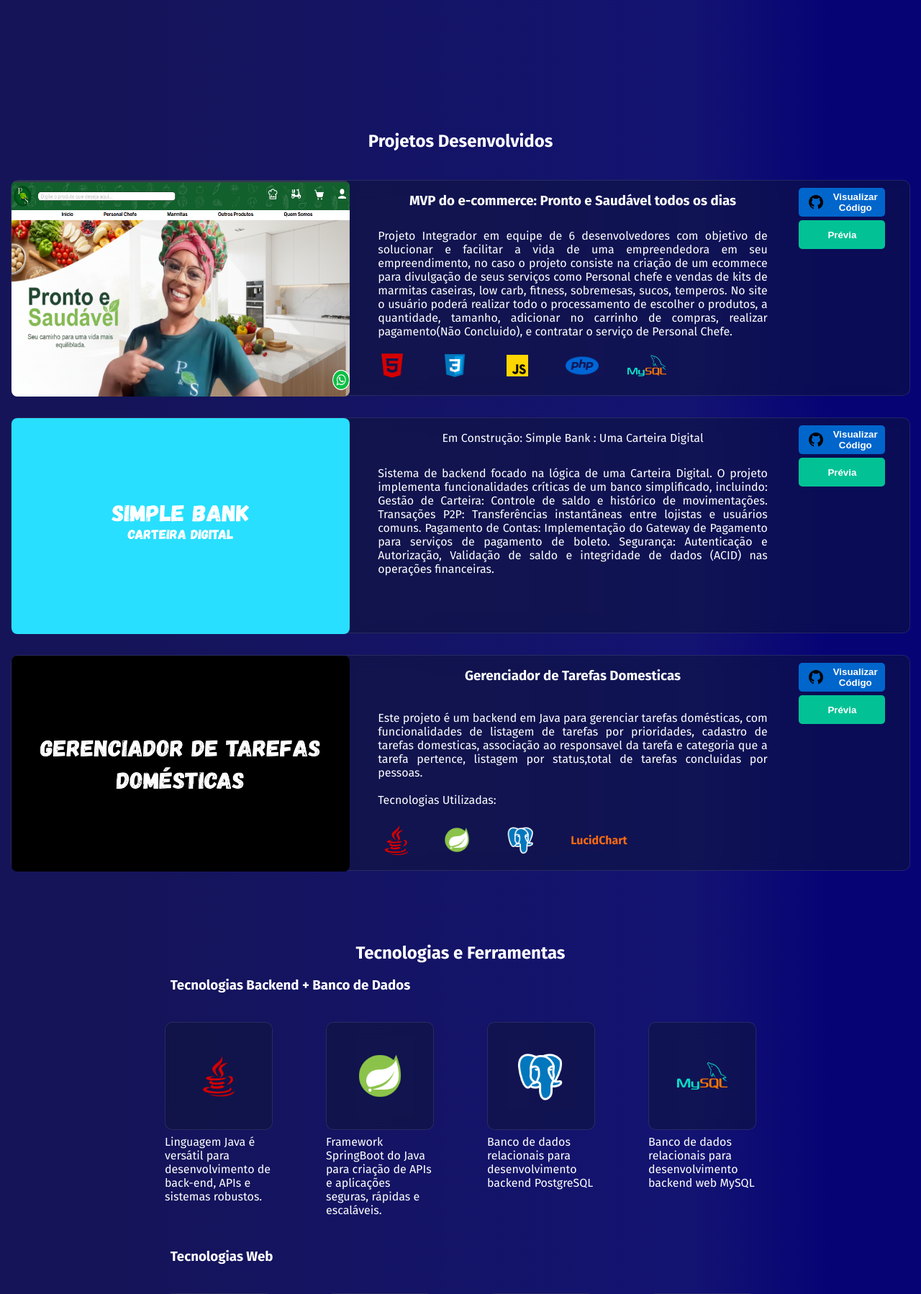
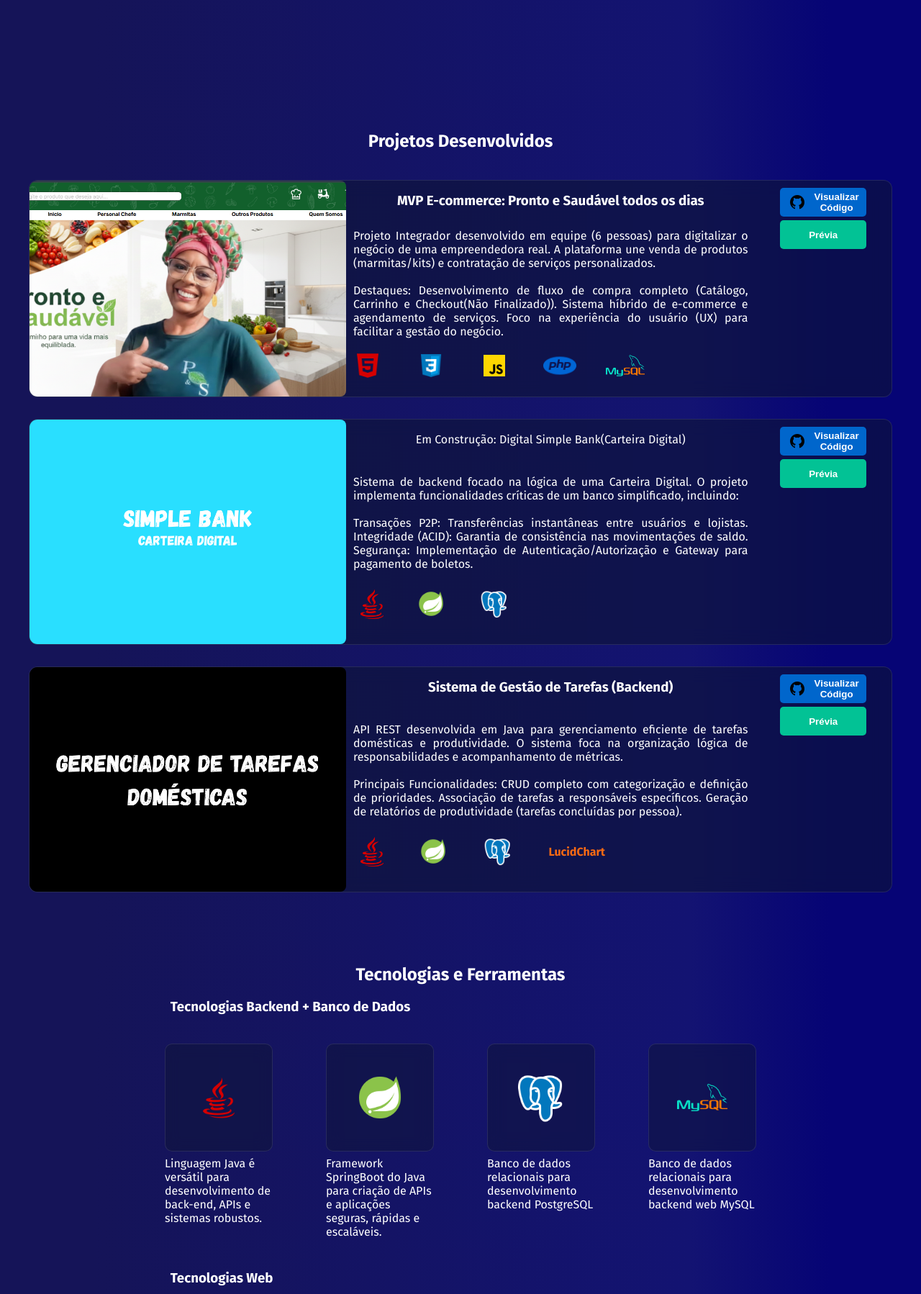
Before and after one commit to PedroHenriqueph7/meu_portfolio, a PHP site: page / in a window 1280 px wide. Shown: the part 685-2483 px from the top of the page at 72% size. Run offline with PHP 8.4, Linux system fonts and the light colour scheme.

Commit message:
feat: Implementar Download de curriculo sessao sobre mim, e atualizar informações do curriculo

```diff
--- a/css/style.css
+++ b/css/style.css
@@ -155,22 +155,23 @@ p {
 #article1 {
     order: 1;
 }
+
 .article_projetos {
+    /* Mágica do Flexbox */
+    display: flex;
+    flex-direction: row; /* Imagem ao lado do conteúdo */
+    align-items: stretch;
 
-    display: grid;
-    grid-template-columns: 2fr 3fr;
-    margin: 0px 15px;
-
-    height: 300px;
-
-     background-color: rgba(14, 20, 54, 0.5);
-
-  /* Desfoque no que está atrás do card */
-  backdrop-filter: blur(10px);
-
-  /* Uma borda sutil ajuda a definir o card */
-  border: 1px solid rgba(255, 255, 255, 0.1);
-  border-radius: 10px; /* Seu border-radius */
+    /* Limites e Visual */
+    width: 100%;
+    max-width: 1200px;
+    margin: 0 auto;
+    background-color: rgba(14, 20, 54, 0.6); /* Um pouco mais escuro para leitura */
+    backdrop-filter: blur(12px);
+    border: 1px solid rgba(255, 255, 255, 0.1);
+    border-radius: 12px;
+    overflow: hidden; /* Garante bordas redondas na imagem */
+    transition: transform 0.3s ease, box-shadow 0.3s ease;
 }
 
 .article_projetos:hover {
@@ -182,7 +183,17 @@ p {
 }
 
 .fundo_imagem_projeto {
-    height: 300px;
+    /* Tamanho fixo da área da imagem no Desktop */
+    flex: 0 0 440px; /* Não cresce, não encolhe, base 400px */
+    margin: 0;
+    position: relative; /* Para garantir comportamento correto */
+}
+
+.imagem_projetos {
+    width: 100%;
+    height: 100%;
+    object-fit: cover; /* A imagem preenche tudo sem distorcer */
+    display: block;
 }
 
 .descricao_projeto {
@@ -217,6 +228,14 @@ p {
 }
 
 .tecnologiasp2 {
+    display: grid;
+    grid-template-columns: 1fr 1fr 1fr 1fr 1fr;
+    place-items: center start;
+    width: 80%;
+
+}
+
+.tecnologiasp3 {
     display: grid;
     grid-template-columns: 1fr 1fr 1fr 1fr 1fr;
     place-items: center start;
--- a/index.html
+++ b/index.html
@@ -69,7 +69,7 @@
 
                     <figure class="fundo_imagem_projeto">
 
-                        <img src="img/GerenciadorDomesticas.png" alt="Logo do Gerenciador de Tarefas Domésticas" width="470px" height="300px">
+                        <img src="img/GerenciadorDomesticas.png" alt="Logo do Gerenciador de Tarefas Domésticas" class="imagem_projetos">
 
                     </figure>
 
@@ -78,12 +78,15 @@
 
                         <div class="campo_texto">
                             <div class="titulo_projeto">
-                                <h3>Gerenciador de Tarefas Domesticas</h3>
+                                <h3>Sistema de Gestão de Tarefas (Backend)</h3>
                             </div>
 
                             <div class="texto_projeto">
-                                <p>Este projeto é um backend em Java para gerenciar tarefas domésticas, com funcionalidades de listagem de tarefas por prioridades, cadastro de tarefas domesticas, associação ao responsavel da tarefa e categoria que a tarefa pertence, listagem por status,total de tarefas concluidas por pessoas. <br><br>
-                                Tecnologias Utilizadas:</p>
+                                <p>API REST desenvolvida em Java para gerenciamento eficiente de tarefas domésticas e produtividade. O sistema foca na organização lógica de responsabilidades e acompanhamento de métricas. <br><br>
+                                Principais Funcionalidades:
+                                CRUD completo com categorização e definição de prioridades.
+                                Associação de tarefas a responsáveis específicos.
+                                Geração de relatórios de produtividade (tarefas concluídas por pessoa).</p>
                         </div>
 
                         <div class="tecnologias_projeto">
@@ -117,7 +120,7 @@
 
                     <figure class="fundo_imagem_projeto" >
 
-                        <img src="img/Captura de tela 2026-01-03 143332.png" alt="imagem do prototipo do projeto Pronto e Saudavel Todos os dias" height="300px" width="470px">
+                        <img src="img/Captura de tela 2026-01-03 143332.png" alt="imagem do prototipo do projeto Pronto e Saudavel Todos os dias" class="imagem_projetos">
 
                     </figure>
 
@@ -126,11 +129,17 @@
                         <div class="campo_texto">
 
                             <div class="titulo_projeto">
-                                <h3>MVP do e-commerce: Pronto e Saudável todos os dias</h3>
+                                <h3>MVP E-commerce: Pronto e Saudável todos os dias</h3>
                             </div>
 
                             <div class="texto_projeto">
-                                <p>Projeto Integrador em equipe de 6 desenvolvedores com objetivo de solucionar e facilitar a vida de uma empreendedora em seu empreendimento, no caso o projeto consiste na criação de um ecommece para divulgação de seus serviços como Personal chefe e vendas de kits de  marmitas caseiras, low carb, fitness, sobremesas, sucos, temperos. No site o usuário poderá realizar todo o processamento de escolher o produtos, a quantidade, tamanho, adicionar no carrinho de compras, realizar pagamento(Não Concluido), e contratar o serviço de Personal Chefe.</p>
+                                <p>Projeto Integrador desenvolvido em equipe (6 pessoas) para digitalizar o negócio de uma empreendedora real. A plataforma une venda de produtos (marmitas/kits) e contratação de serviços personalizados.
+                                <br><br>
+                                Destaques:
+                                Desenvolvimento de fluxo de compra completo (Catálogo, Carrinho e Checkout(Não Finalizado)).
+                                Sistema híbrido de e-commerce e agendamento de serviços.
+                                Foco na experiência do usuário (UX) para facilitar a gestão do negócio.
+                                </p>
                             </div>
 
                             <div class="tecnologias_projeto">
@@ -155,7 +164,7 @@
                                 <img src="icons/icons8-github-24.png" alt="icone do git hub">Visualizar Código
                             </button></a>
 
-                            <button class="botao_previa_projeto"><a href="https://prontoesaudavel.infinityfree.me/public/index.php?page=home">Prévia</a></button>
+                            <a href="https://prontoesaudavel.infinityfree.me/public/index.php?page=home"><button class="botao_previa_projeto">Prévia</button></a>
 
                         </div>
 
@@ -166,31 +175,37 @@
                 <article id="article3" class="article_projetos">
 
                     <figure class="fundo_imagem_projeto">
-                        <img src="img/Simple Bank.png" alt="Imagem Da Logo do Simple Bank" height="300px" width="470px">
+                        <img src="img/Simple Bank.png" alt="Imagem Da Logo do Simple Bank" class="imagem_projetos">
                     </figure>
 
                     <div class="descricao_projeto">
 
                         <div class="campo_texto">
 
-                            <div class="titulo_projeto">Em Construção: Simple Bank : Uma Carteira Digital</div>
+                            <div class="titulo_projeto">Em Construção:  Digital Simple Bank(Carteira Digital)</div>
                             <div class="texto_projeto"><p>Sistema de backend focado na lógica de uma Carteira Digital. O projeto implementa funcionalidades críticas de um banco simplificado, incluindo:
-
-                            Gestão de Carteira: Controle de saldo e histórico de movimentações.
-                            Transações P2P: Transferências instantâneas entre lojistas e usuários comuns.
-                            Pagamento de Contas: Implementação do Gateway de Pagamento para serviços de pagamento de boleto.
-                            Segurança: Autenticação e Autorização, Validação de saldo e integridade de dados (ACID) nas operações financeiras.
+                            <br><br>
+                            Transações P2P: Transferências instantâneas entre usuários e lojistas.
+                            Integridade (ACID): Garantia de consistência nas movimentações de saldo.
+                            Segurança: Implementação de Autenticação/Autorização e Gateway para pagamento de boletos.
                             </p></div>
-                            <div class="tecnologias_projeto"></div>
+                            <div class="tecnologias_projeto">
+                                <div class="tecnologiasp3">
+                                    <img src="icons/icons8-logo-java-coffee-cup-96.png" alt="Linguagem Java" width="52px">
+                                    <img src="icons/icons8-logotipo-da-primavera-48.png" alt="icone do spring boot framework Java" width="40px">
+                                    <img src="icons/icons8-postgreesql-48.png" alt="Banco de dados postgreSQL" width="40px">
+                                </div>
+                            </div>
 
                         </div>
 
                         <div class="campo_botoes_projeto">
 
-                             <button class="botao_visualizar_github">
-                                <img src="icons/icons8-github-24.png" alt="icone do git hub">
-                                <a href="https://github.com/PedroHenriqueph7/simple-bank-api">Visualizar Código</a>
-                            </button>
+                            <a href="https://github.com/PedroHenriqueph7/simple-bank-api">
+                                <button class="botao_visualizar_github">
+                                    <img src="icons/icons8-github-24.png" alt="icone do git hub">Visualizar Código
+                                </button>
+                            </a>
 
                             <button class="botao_previa_projeto">Prévia</button>
 
@@ -337,15 +352,22 @@
                     </div>
 
                     <div id="texto_sobre">
-                        <p>Sou Pedro Henrique, tenho 20 anos e curso Análise e Desenvolvimento de Sistemas na UniCesumar. Tenho foco em desenvolvimento Back-End com Java e Spring Boot, com experiência na entrega de APIs, regras de negócio e integração com bancos de dados relacionais, com PostgreSQL.<br><br>
-                        Também possuo experiência com Git/GitHub e boas práticas de arquitetura em camadas e padrões de projeto. <br><br>                                                Minha principal stack é Back-End com Java + Spring Boot, mas venho ampliando meus conhecimentos em HTML, CSS, JavaScript e PHP e banco MySQL buscando aumentar meu repertório de conhecimento.              </p>
+                        <p>Olá! Sou Pedro Henrique, formado em Análise e Desenvolvimento de Sistemas estudo com foco em desenvolvimento Back-End.
+                        <br><br>
+                        Utilizando Java e Spring Boot para a construção de aplicações Backend. Com a finalidade de garantir segurança, performance, e boa experiência do usuario nas minhas aplicações. Experiências Backend: Desenvolvimento do Sistema de Gerenciamento de Tarefas Domésticas e no atual momento estou desenvolvendo uma Carteira Digital.
+                        <br><br>
+                        Também possuo conhecimento em desenvolvimento FullStack com HTML, CSS, JS e PHP para web, o que facilita minha visão sobre a integração completa das aplicações. Com experiência na participação do desenvolvimento de um Ecommerce para o ramo alimentício              </p>
                     </div>
 
                     <div id="contatos_sobre">
 
-                        <button id="botao_curriculo">
-                            <a href="curriculo.html">Curriculo</a>
-                        </button>
+
+                        <a href="assets/CurriculoPedroHenriqueDev.pdf" download="Curriculo_Pedro_Henrique.pdf" >
+                            <button id="botao_curriculo">
+                            Baixar Currículo (PDF)
+                            </button>
+                        </a>
+
 
                         <div id="redes_sociais">
 
```
Also changed, not shown: other parts of css/style.css (+96 -6 lines), curriculo.html (+18 -4 lines), img/Captura de tela 2025-09-20 103042.png (deleted), img/imagem-principal.png (deleted), 1 other file.
